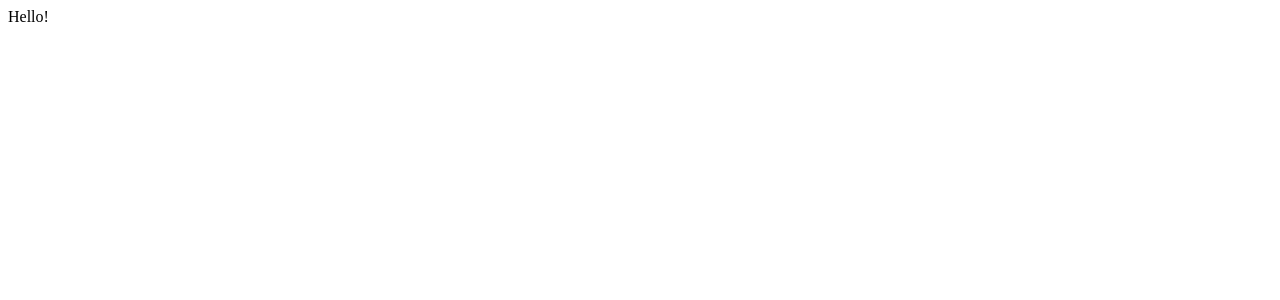
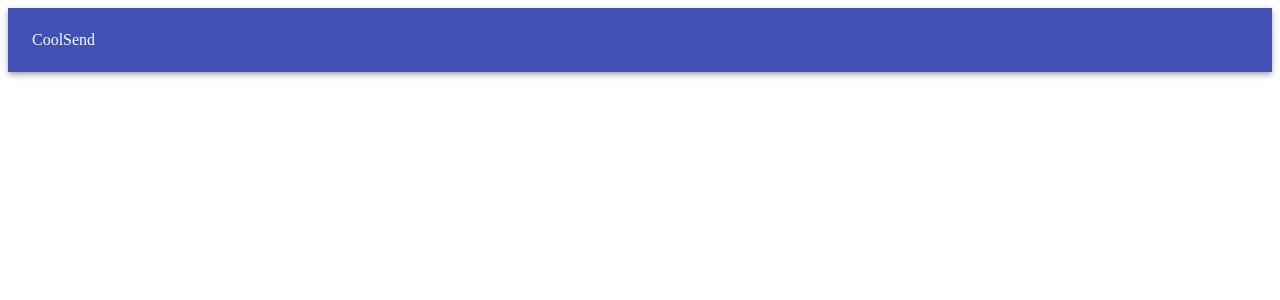
Before and after one commit to KostisPoly/coolSend, a React (Create React App) app in the folder client/: page / in a window 1280 px wide. Shown: the top 300 px of the page. Built offline with nearby package versions, Linux system fonts and the light colour scheme.

Commit message:
init auth reducer, header component and material-ui

```diff
--- a/client/package.json
+++ b/client/package.json
@@ -3,6 +3,8 @@
   "version": "0.1.0",
   "private": true,
   "dependencies": {
+    "@material-ui/core": "^4.11.3",
+    "@material-ui/icons": "^4.11.2",
     "@testing-library/jest-dom": "^5.11.9",
     "@testing-library/react": "^11.2.5",
     "@testing-library/user-event": "^12.6.3",
--- a/client/public/index.html
+++ b/client/public/index.html
@@ -3,7 +3,7 @@
   <head>
     <meta charset="utf-8" />
     <link rel="icon" href="%PUBLIC_URL%/favicon.ico" />
-    <meta name="viewport" content="width=device-width, initial-scale=1" />
+    <meta name="viewport" content="width=device-width, initial-scale=1, minimum-scale=1" />
     <meta name="theme-color" content="#000000" />
     <meta
       name="description"
@@ -19,6 +19,8 @@
       work correctly both with client-side routing and a non-root public URL.
       Learn how to configure a non-root public URL by running `npm run build`.
     -->
+    <link rel="stylesheet" href="https://fonts.googleapis.com/css?family=Roboto:300,400,500,700&display=swap" />
+    <link rel="stylesheet" href="https://fonts.googleapis.com/icon?family=Material+Icons" />
     <title>React App</title>
   </head>
   <body>
--- a/client/src/components/App.js
+++ b/client/src/components/App.js
@@ -1,9 +1,16 @@
 import React from 'react'
+import { BrowserRouter, Route } from 'react-router-dom'
+import Header from './Header'
 
 const App = () => {
     return (
         <div>
-            Hello!
+            <BrowserRouter>
+                <div>
+                    <Header />
+                    {/* <Route exact path='/' component={Landing} /> */}
+                </div>
+            </BrowserRouter>
         </div>
     )
 }
--- /dev/null
+++ b/client/src/components/Header.js
@@ -0,0 +1,14 @@
+import React, { Component } from 'react'
+import PropTypes from 'prop-types'
+import { AppBar, Toolbar } from "@material-ui/core"
+
+const Header = () => {
+
+    return (
+        <AppBar position="static">
+            <Toolbar>CoolSend</Toolbar>
+        </AppBar>
+    )
+
+}
+export default Header;
--- a/client/src/index.js
+++ b/client/src/index.js
@@ -4,8 +4,9 @@ import { Provider } from 'react-redux'
 import { createStore, applyMiddleware } from 'redux'
 
 import App from './components/App'
+import reducers from './reducers'
 
-const store = createStore( () => [], {}, applyMiddleware());
+const store = createStore( reducers, {}, applyMiddleware());
 
 ReactDom.render(
     <Provider store={store}><App /></Provider>,
--- /dev/null
+++ b/client/src/reducers/authReducer.js
@@ -0,0 +1,11 @@
+const  initialState = {
+    state: null,
+    authenticated: null
+}
+
+export default function (state = initialState, action) {
+    switch(action.type) {
+        default:
+            return state;
+    }
+}
--- /dev/null
+++ b/client/src/reducers/index.js
@@ -0,0 +1,6 @@
+import { combineReducers } from 'redux';
+import authReducer from './authReducer';
+
+export default combineReducers({
+    auth: authReducer
+})
```
Also changed, not shown: 1 other file (tests, documents, lock files or other folders).
